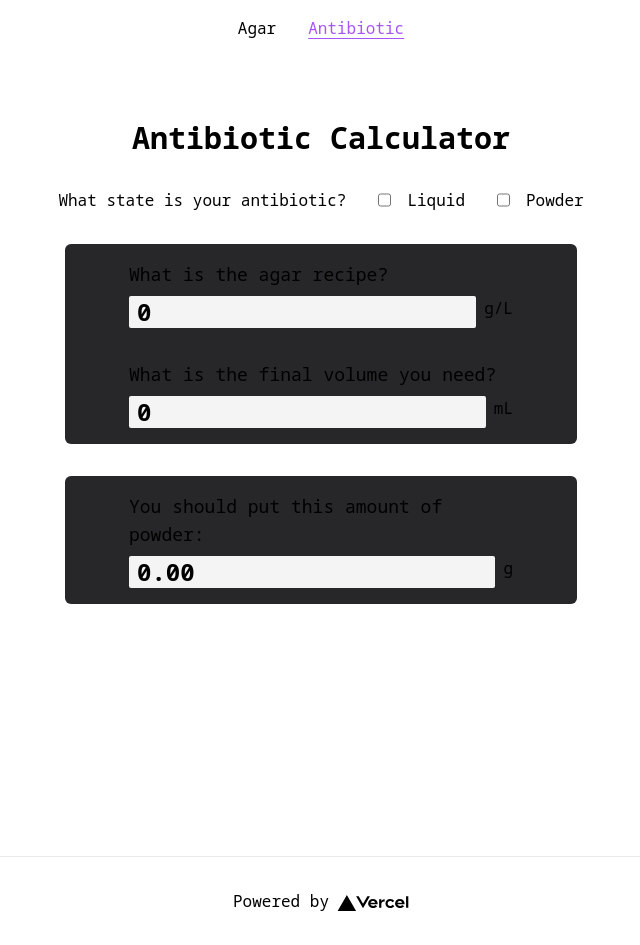
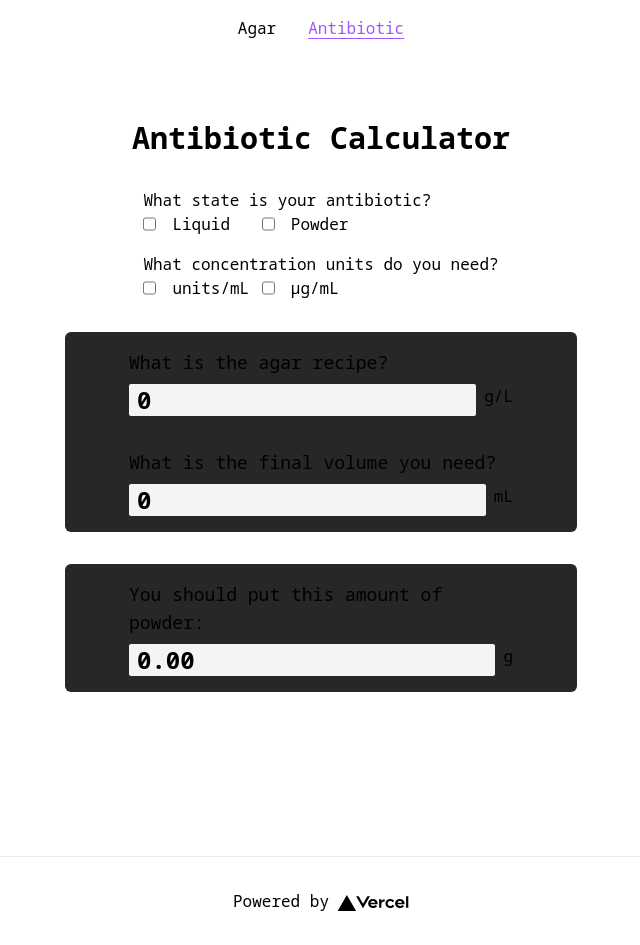
Before and after one commit to JNer1/lab-calculator, a Next.js app: page /antibiotic in a window 1280 px wide. Shown: the whole page, without its empty margins (319-959 px from the left). Built offline with nearby package versions, Linux system fonts and the light colour scheme.

Commit message:
chore: add checkbox for concentration
Add checkbox to get unit of concentration needed.

Move inputs into a div with display grid.

```diff
--- a/components/AntibioticCalculator.tsx
+++ b/components/AntibioticCalculator.tsx
@@ -38,9 +38,11 @@ const AntibioticCalculator = () => {
     <div className="flex flex-col items-center gap-8">
       <h1 className="text-center text-3xl font-bold">Antibiotic Calculator</h1>
 
-      <div className="flex gap-8">
-        <p>What state is your antibiotic?</p>
+      <div className="flex flex-col gap-4">
+        <div className="flex flex-col">
+          <p className="">What state is your antibiotic?</p>
 
+          <div className="grid grid-cols-2 lg:grid-cols-3">
             <div className="flex gap-4">
               <input
                 id="isLiquid"
@@ -50,7 +52,6 @@ const AntibioticCalculator = () => {
               />
               <label htmlFor="isLiquid">Liquid</label>
             </div>
-
             <div className="flex gap-4">
               <input
                 id="isPowder"
@@ -59,6 +60,33 @@ const AntibioticCalculator = () => {
                 onChange={handlePowderChange}
               />
               <label htmlFor="isLiquid">Powder</label>
+            </div>
+          </div>
+        </div>
+
+        <div className="flex flex-col">
+          <p className="">What concentration units do you need?</p>
+
+          <div className="grid grid-cols-2 lg:grid-cols-3">
+            <div className="flex gap-4">
+              <input
+                id="isLiquid"
+                type="checkbox"
+                checked={isLiquid}
+                onChange={handleLiquidChange}
+              />
+              <label htmlFor="isLiquid">units/mL</label>
+            </div>
+            <div className="flex gap-4">
+              <input
+                id="isPowder"
+                type="checkbox"
+                checked={isPowder}
+                onChange={handlePowderChange}
+              />
+              <label htmlFor="isLiquid">μg/mL</label>
+            </div>
+          </div>
         </div>
       </div>
 
```
Lines whose indentation alone changed are shown as unchanged.
